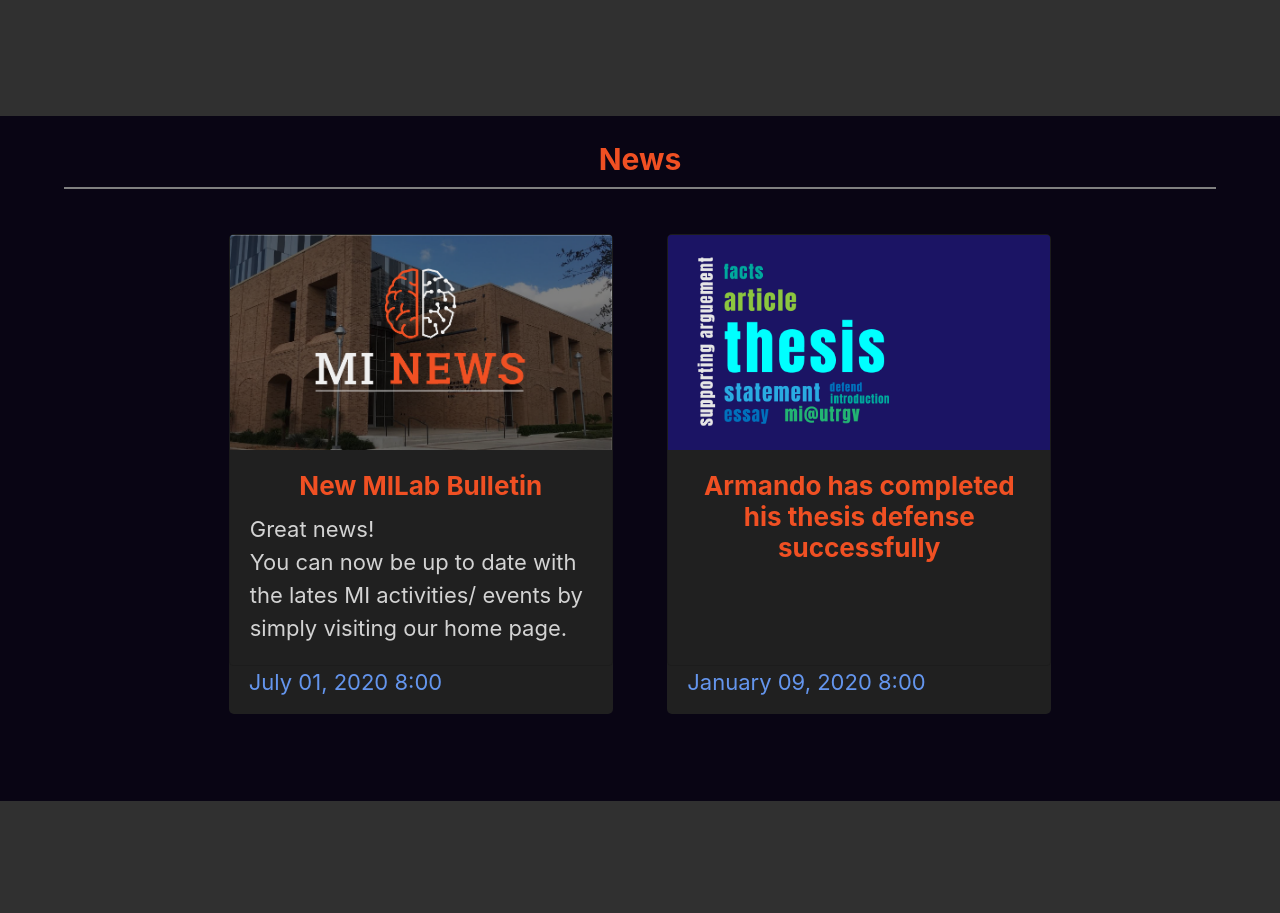
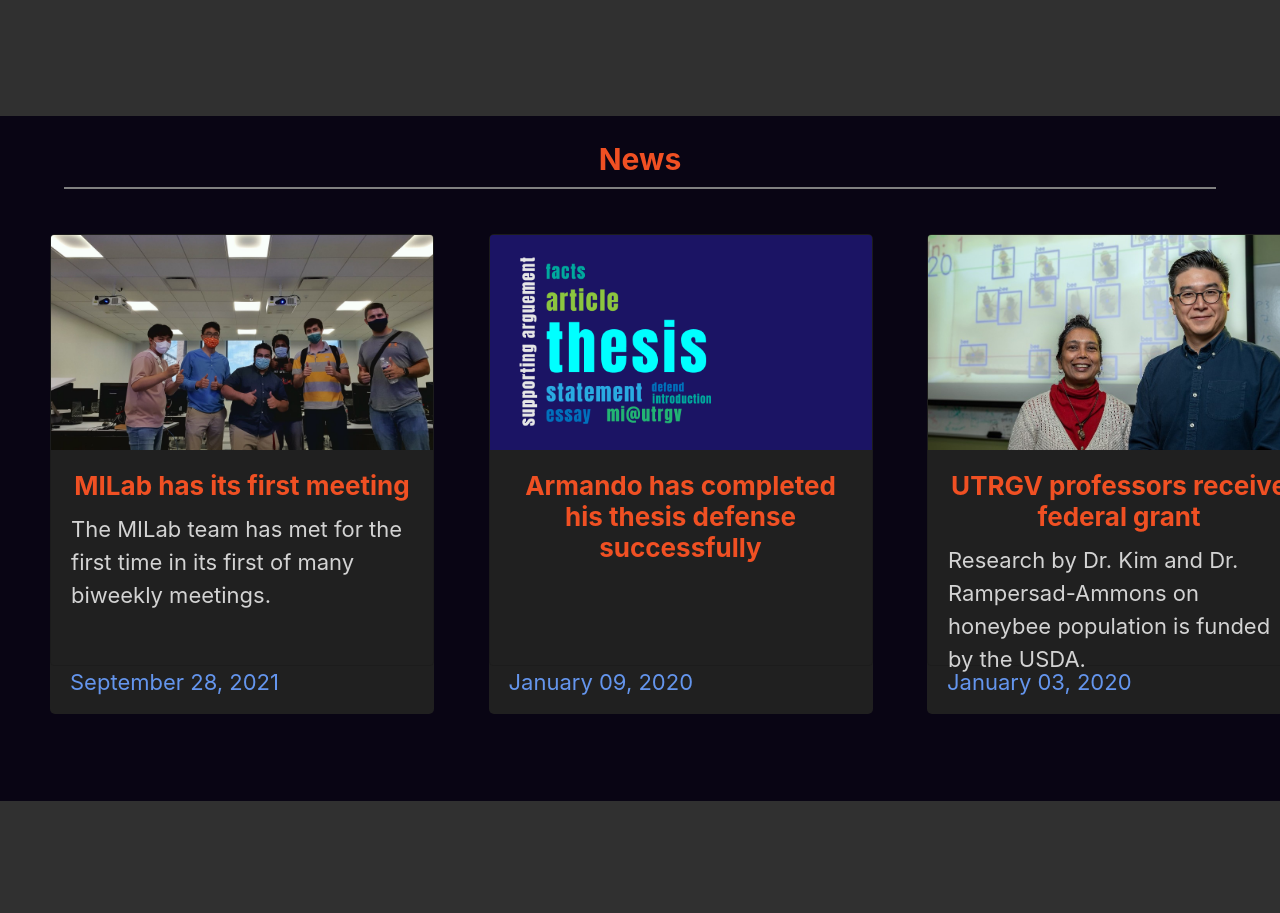
Before and after one commit to miutrgv/miutrgv.github.io, a PHP site: page / in a window 1280 px wide. Shown: the part 539-1452 px from the top of the page. Run offline with PHP 8.4, Linux system fonts and the light colour scheme; some libraries are stand-ins or nearby versions.

Commit message:
Added news to home page

```diff
--- a/index.php
+++ b/index.php
@@ -82,16 +82,17 @@
             </div>
 
             <div id="news-articles" style="margin-top: 20px; margin-bottom: 75px;">
+
               <div class="article">
                 <div class="card" style="width: 100%; height: 27rem; vertical-align: top; background-color: transparent;">
-                  <img class="card-img-top" src="images/home/mi-news.png">
+                  <img class="card-img-top" src="images/home/first_meeting.jpg">
                   <div class="card-body">
-                    <h5 class="card-title">New MILab Bulletin</h5>
-                  <p class="card-text">Great news!</br>You can now be up to date with the lates MI activities/ events by simply visiting our home page.</p>
+                    <h5 class="card-title">MILab has its first meeting</h5>
+                    <p class="card-text">The MILab team has met for the first time in its first of many biweekly meetings.</p>
                   </div>
                 </div>
                 <div class="article-date">
-                <p style="color: #6495ed;">July 01, 2020 8:00</p>
+                  <p style="color: #6495ed;">September 28, 2021</p>
                 </div>
               </div>
 
@@ -103,7 +104,33 @@
                   </div>
                 </div>
                 <div class="article-date">
-                <p style="color: #6495ed;">January 09, 2020 8:00</p>
+                  <p style="color: #6495ed;">January 09, 2020</p>
+                </div>
+              </div>
+
+              <div class="article">
+                <div class="card" style="width: 100%; height: 27rem; vertical-align: top; background-color: transparent;">
+                  <img class="card-img-top" src="images/home/bee_funding.jpg">
+                  <div class="card-body">
+                    <h5 class="card-title">UTRGV professors receive federal grant</h5>
+                    <p class="card-text">Research by Dr. Kim and Dr. Rampersad-Ammons on honeybee population is funded by the USDA.</p>
+                  </div>
+                </div>
+                <div class="article-date">
+                  <p style="color: #6495ed;">January 03, 2020</p>
+                </div>
+              </div>
+
+              <div class="article">
+                <div class="card" style="width: 100%; height: 27rem; vertical-align: top; background-color: transparent;">
+                  <img class="card-img-top" src="images/home/mi-news.png">
+                  <div class="card-body">
+                    <h5 class="card-title">New MILab Bulletin</h5>
+                    <p class="card-text">Great news!</br>You can now be up to date with the lates MI activities/ events by simply visiting our home page.</p>
+                  </div>
+                </div>
+                <div class="article-date">
+                  <p style="color: #6495ed;">July 01, 2020</p>
                 </div>
               </div>
 
```
Also changed, not shown: images/home/bee_funding.jpg (added), images/home/first_meeting.jpg (added). Lines whose indentation alone changed are shown as unchanged.
